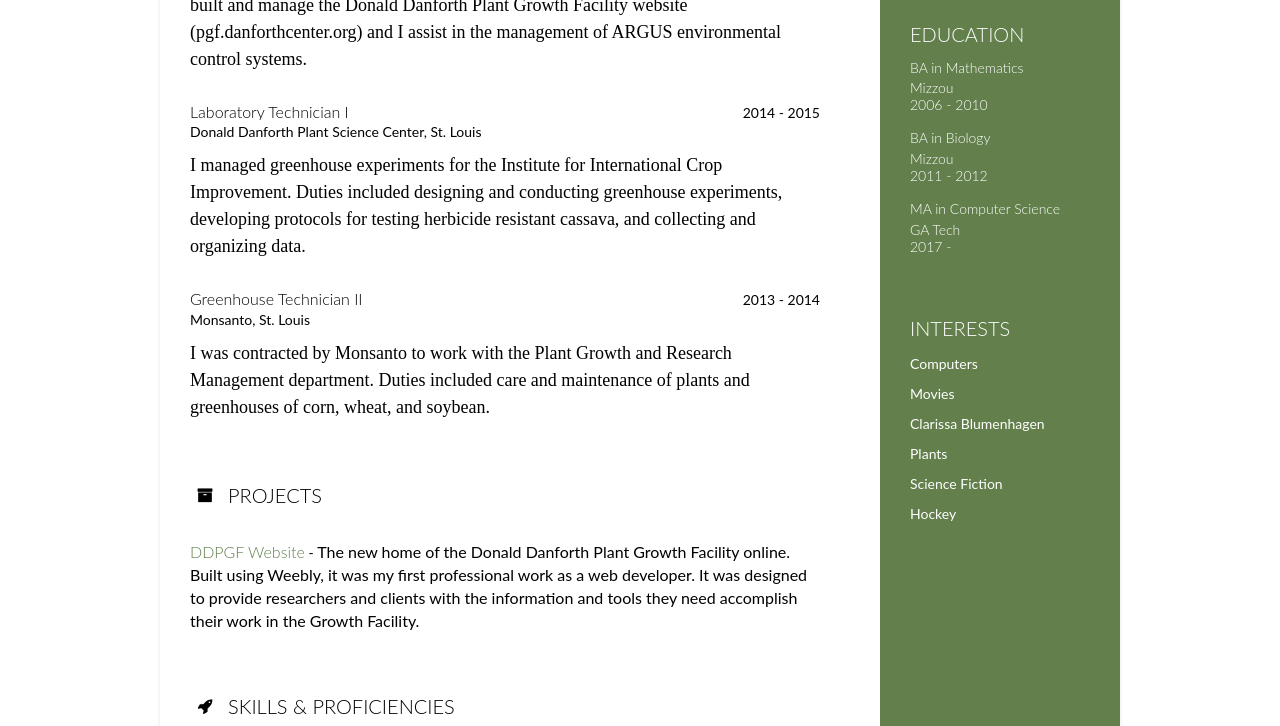
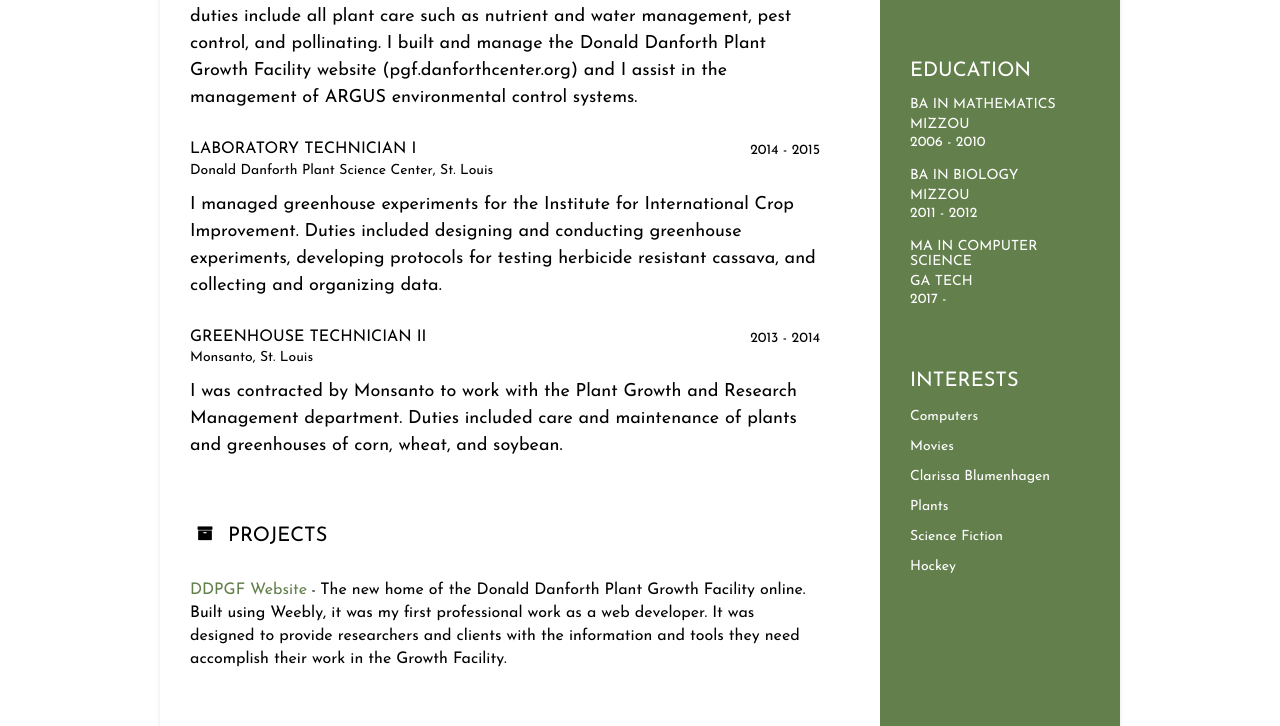
Before and after one commit to aboyher/aboyher.github.io, a website: page index.html in a window 1280 px wide. Shown: the part 731-1457 px from the top of the page. Drawn offline with nearby package versions, Linux system fonts and the light colour scheme; a web font is replaced by a local one.

Commit message:
Update index.html

```diff
--- a/index.html
+++ b/index.html
@@ -14,7 +14,7 @@
 
    <link href="vendor/bootstrap/css/bootstrap.min.css" rel="stylesheet">
     <link href="vendor/font-awesome/css/font-awesome.min.css" rel="stylesheet" type="text/css">
-    <link href="css/cssbuild.css" rel="stylesheet">
+    <link href="css/mycustom.css" rel="stylesheet">
     <link href="css/resume.css" rel="stylesheet">
     <link href="https://fonts.googleapis.com/css?family=Bellefair|Josefin+Sans" rel="stylesheet">
 
```
